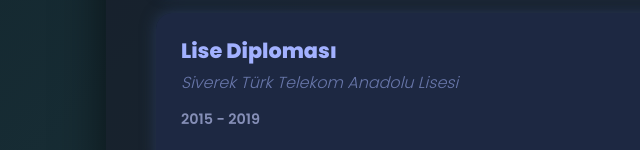
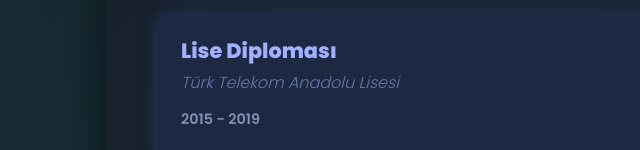
Before and after one commit to Yasinx77/github.io, a plain HTML site: page index.html in a window 1280 px wide. Shown: the part 650-800 px from the top of the page, 84-724 px from the left. Drawn offline with Linux system fonts and the light colour scheme.

Commit message:
Update index.html

```diff
--- a/index.html
+++ b/index.html
@@ -322,7 +322,7 @@
             </article>
             <article class="card">
                 <h3>Lise Diploması</h3>
-                <p class="sub-title">Siverek Türk Telekom Anadolu Lisesi</p>
+                <p class="sub-title">Türk Telekom Anadolu Lisesi</p>
                 <p class="date">2015 - 2019</p>
             </article>
         </section>
```
